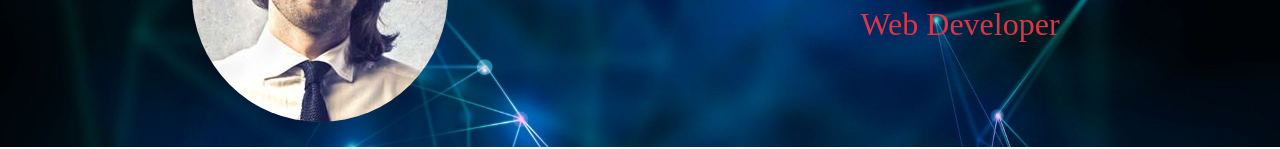
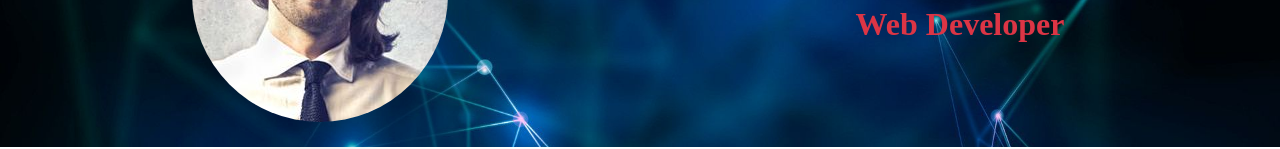
Before and after one commit to hasssan-hasssan/Bootstrap4-5-Turorial-Quick-Start, a plain HTML site: page index.html in a window 1280 px wide. Shown: the part 258-407 px from the top of the page. Drawn offline with Linux system fonts and the light colour scheme.

Commit message:
added font-weight-bolder class to element webdeveloper

```diff
--- a/index.html
+++ b/index.html
@@ -66,7 +66,7 @@
         <div class="col-lg-6 col-md-6 col-sm-12 text-center mt-5">
           <div class="jumbotron bg-transparent">
             <h1 class="display-4 text-white">Abolfazl Hassan Zade</h1>
-            <h2 class="text-danger">Web Developer</h2>
+            <h2 class="text-danger font-weight-bolder">Web Developer</h2>
           </div>
         </div>
       </div>
```
